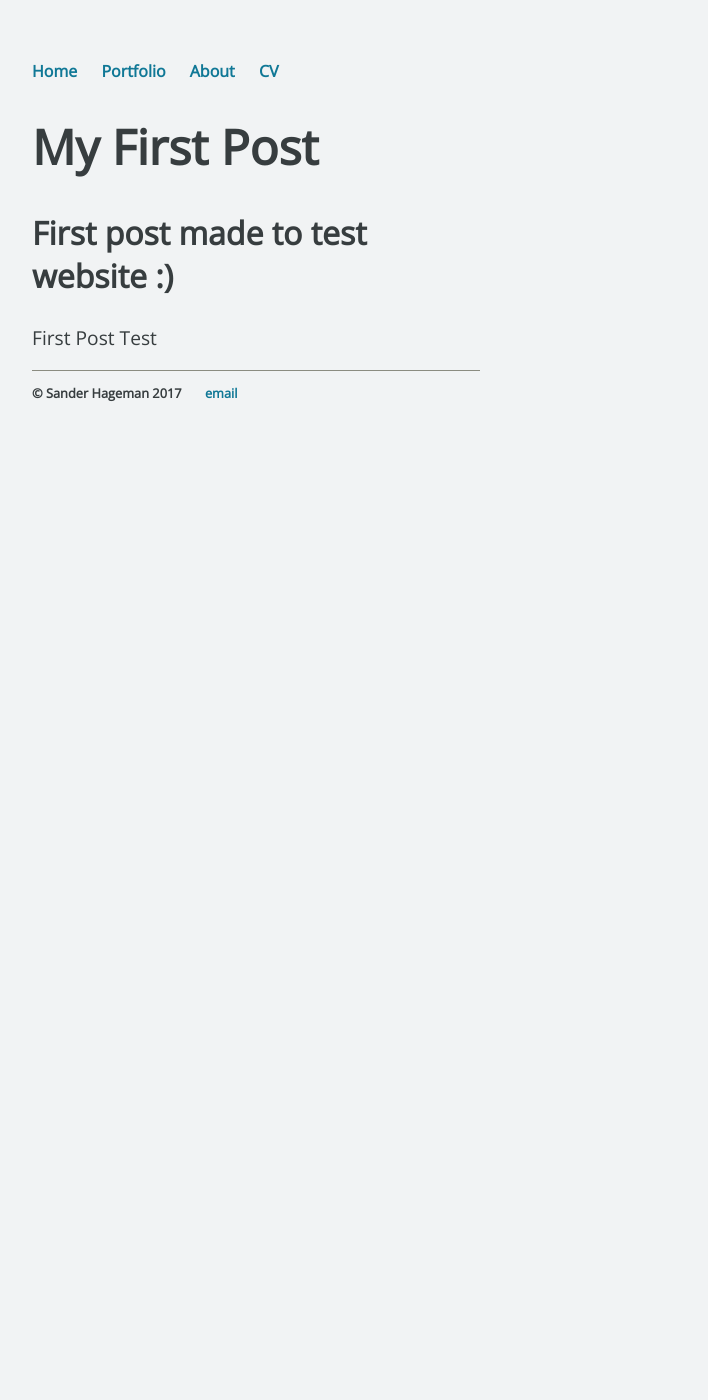
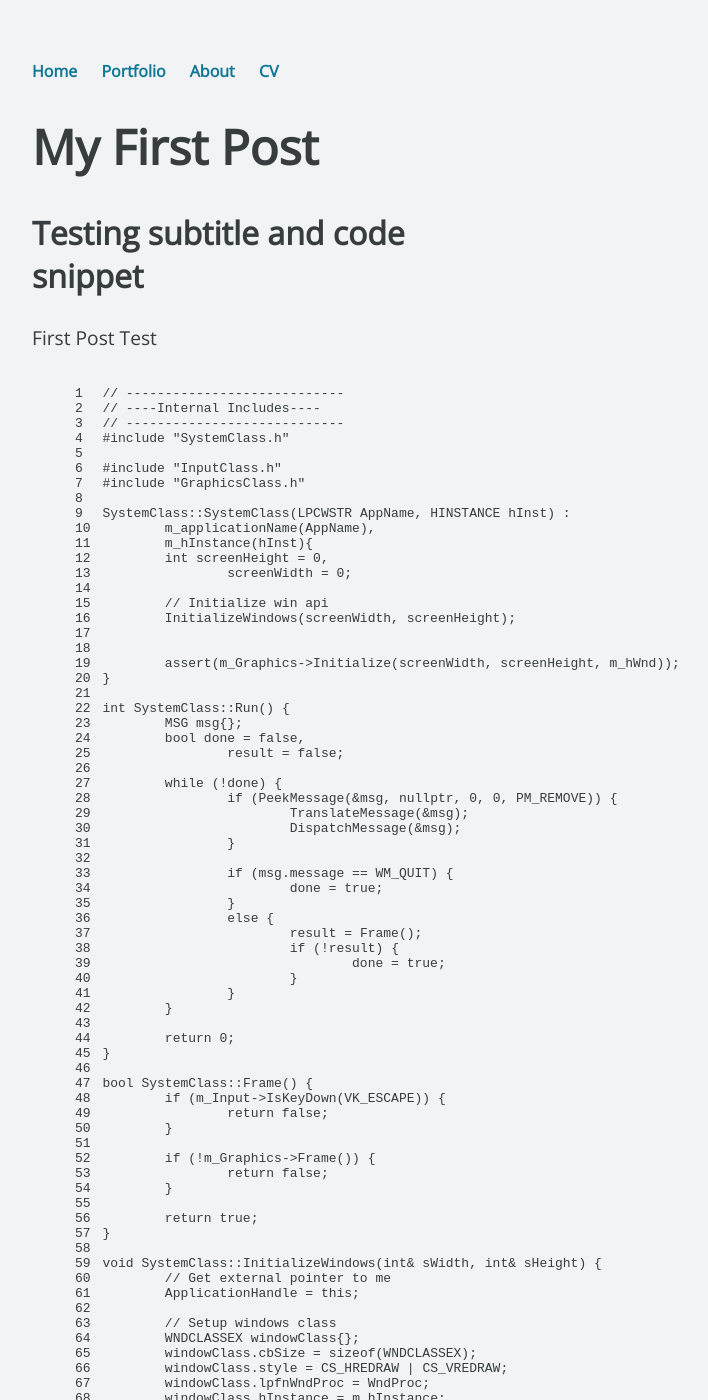
Before and after one commit to SanderHageman/sanderhageman.github.io, a Jekyll site: the page built from _posts/2017-10-12-my-first-post.md, in a window 1280 px wide and 1400 px high. Shown: the whole window, without its empty margins (384-1092 px from the left). Built offline with Jekyll 4.4.1, drawn with Linux system fonts in a browser that asks for light colours; some of the changed text lies outside the part shown.

Commit message:
Update 2017-10-12-my-first-post.md

```diff
--- a/_posts/2017-10-12-my-first-post.md
+++ b/_posts/2017-10-12-my-first-post.md
@@ -3,8 +3,138 @@ layout: post
 title: "My First Post"
 date: 2017-10-12
 thumbnail: "/assets/first.jpg"
-subtitle: "First post made to test website :)"
+subtitle: "Testing subtitle and code snippet"
 ---
 
 
 First Post Test
+
+
+{% highlight cpp linenos %}
+// ----------------------------
+// ----Internal Includes----
+// ----------------------------
+#include "SystemClass.h"
+
+#include "InputClass.h"
+#include "GraphicsClass.h"
+
+SystemClass::SystemClass(LPCWSTR AppName, HINSTANCE hInst) :
+	m_applicationName(AppName),
+	m_hInstance(hInst){
+	int screenHeight = 0,
+		screenWidth = 0;
+
+	// Initialize win api
+	InitializeWindows(screenWidth, screenHeight);
+
+
+	assert(m_Graphics->Initialize(screenWidth, screenHeight, m_hWnd));
+}
+
+int SystemClass::Run() {
+	MSG msg{};
+	bool done = false,
+		result = false;
+
+	while (!done) {
+		if (PeekMessage(&msg, nullptr, 0, 0, PM_REMOVE)) {
+			TranslateMessage(&msg);
+			DispatchMessage(&msg);
+		}
+
+		if (msg.message == WM_QUIT) {
+			done = true;
+		}
+		else {
+			result = Frame();
+			if (!result) {
+				done = true;
+			}
+		}
+	}
+
+	return 0;
+}
+
+bool SystemClass::Frame() {
+	if (m_Input->IsKeyDown(VK_ESCAPE)) {
+		return false;
+	}
+
+	if (!m_Graphics->Frame()) {
+		return false;
+	}
+
+	return true;
+}
+
+void SystemClass::InitializeWindows(int& sWidth, int& sHeight) {
+	// Get external pointer to me
+	ApplicationHandle = this;
+
+	// Setup windows class
+	WNDCLASSEX windowClass{};
+	windowClass.cbSize = sizeof(WNDCLASSEX);
+	windowClass.style = CS_HREDRAW | CS_VREDRAW;
+	windowClass.lpfnWndProc = WndProc;
+	windowClass.hInstance = m_hInstance;
+	windowClass.hCursor = LoadCursor(NULL, IDC_ARROW);
+	windowClass.lpszClassName = m_applicationName;
+	RegisterClassEx(&windowClass);
+
+	sWidth = 800, sHeight = 600;
+	RECT windowRect = { 0,0,sWidth,sHeight };
+	AdjustWindowRect(&windowRect, WS_OVERLAPPEDWINDOW, FALSE);
+
+	m_hWnd = CreateWindow(
+		windowClass.lpszClassName,
+		m_applicationName,
+		WS_OVERLAPPEDWINDOW,
+		CW_USEDEFAULT,
+		CW_USEDEFAULT,
+		windowRect.right - windowRect.left,
+		windowRect.bottom - windowRect.top,
+		nullptr,
+		nullptr,
+		m_hInstance,
+		nullptr
+	);
+
+	ShowWindow(m_hWnd, SW_SHOW);
+
+	return;
+}
+
+LRESULT CALLBACK WndProc(HWND hwnd, UINT umsg, WPARAM wparam, LPARAM lparam) {
+	switch (umsg)
+	{
+	case WM_DESTROY:
+	case WM_CLOSE: {
+		PostQuitMessage(0);
+		return 0;
+	}
+	default: {
+		return ApplicationHandle->MessageHandler(hwnd, umsg, wparam, lparam);
+	}
+	}
+}
+
+LRESULT CALLBACK SystemClass::MessageHandler(HWND hwnd, UINT umsg, WPARAM wparam, LPARAM lparam) {
+	switch (umsg)
+	{
+	case WM_KEYDOWN: {
+		m_Input->KeyDown(static_cast<unsigned int>(wparam));
+		return 0;
+	}
+	case WM_KEYUP: {
+		m_Input->KeyUp(static_cast<unsigned int>(wparam));
+		return 0;
+	}
+
+	default: {
+		return DefWindowProc(hwnd, umsg, wparam, lparam);
+	}
+	}
+}
+{% endhighlight %}
```
